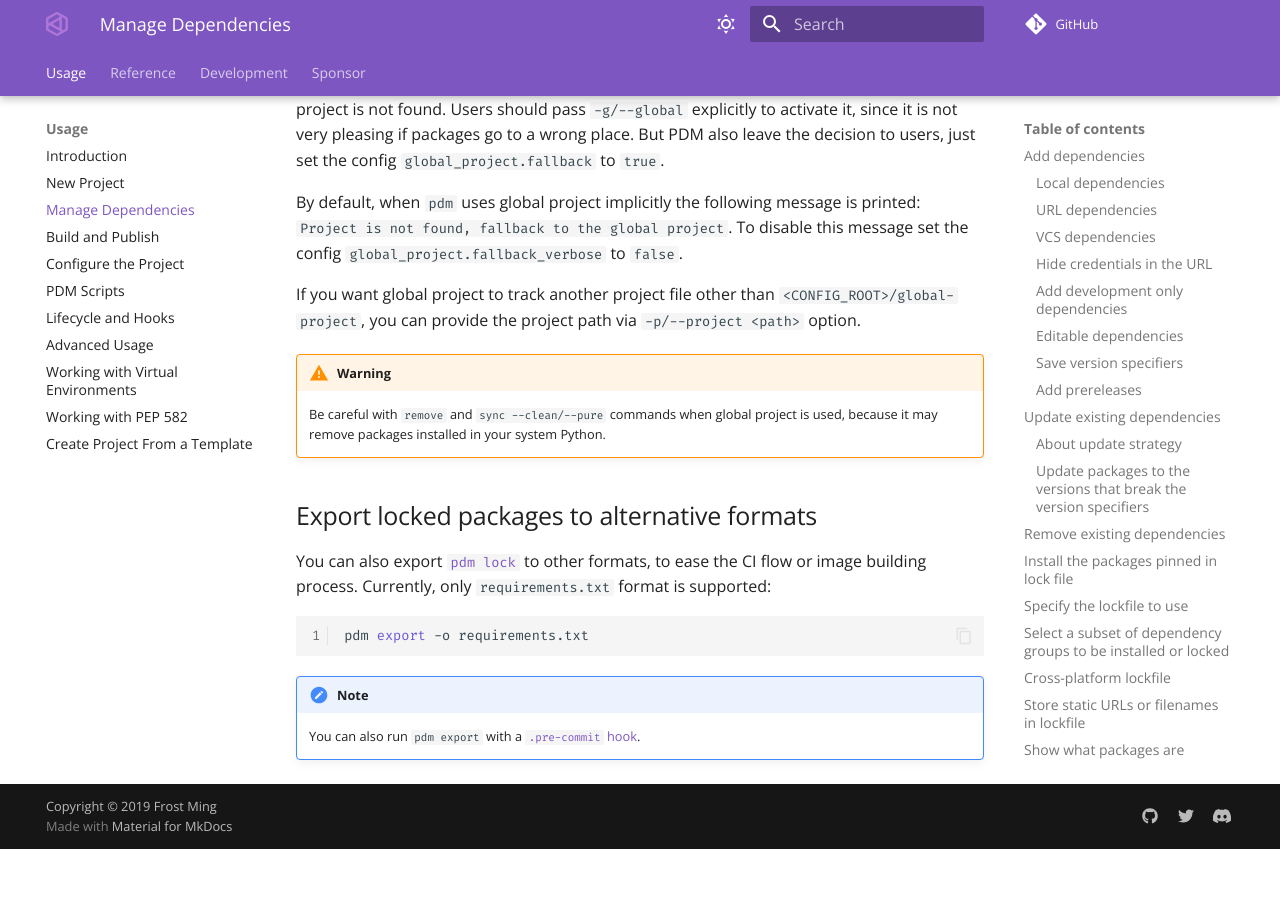
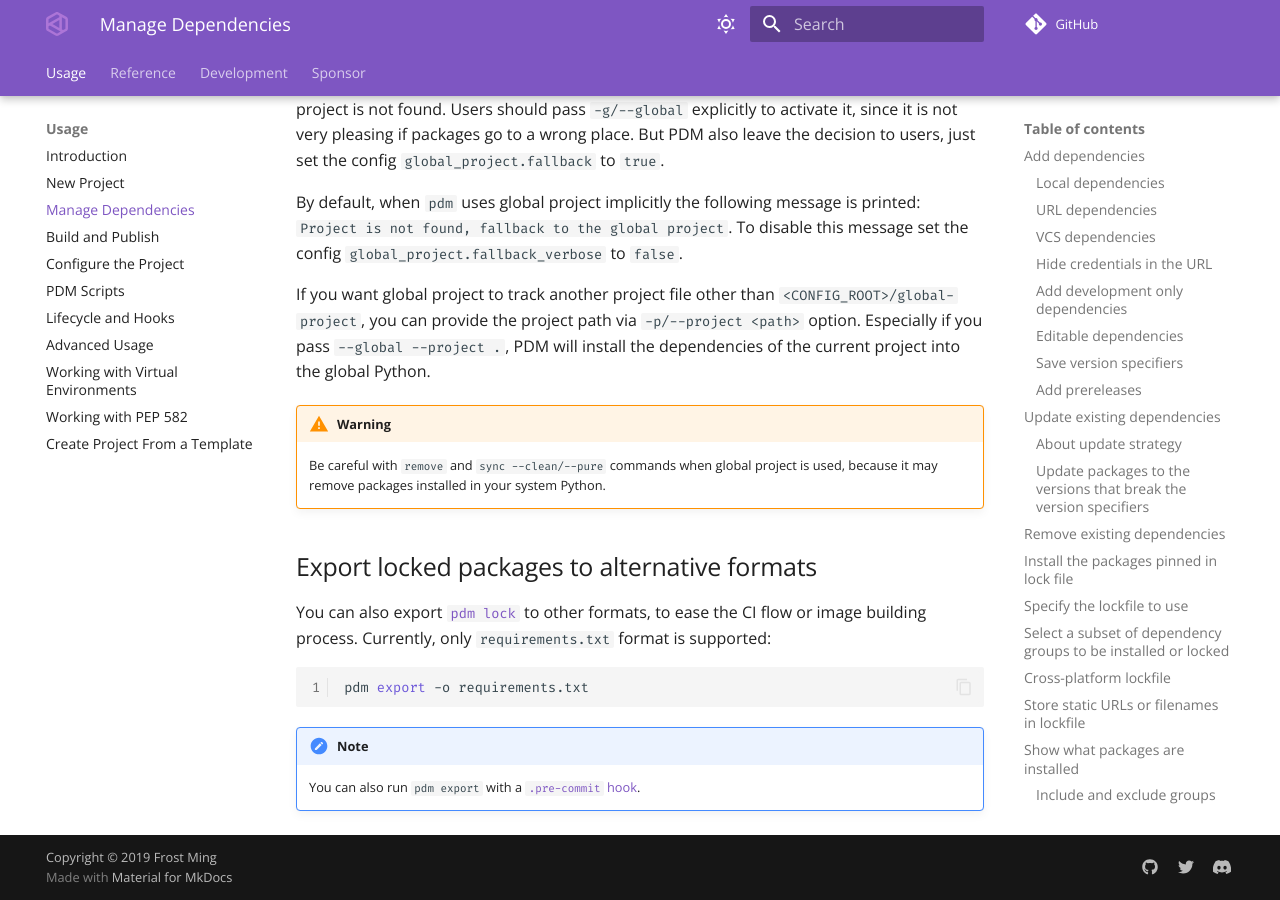
Before and after one commit to azurelotus0926/pdm, an MkDocs documentation site: the page built from docs/docs/usage/dependency.md, in a window 1280 px wide and 900 px high, scrolled down 11761 px. Built offline with MkDocs 1.6.1 and Material for MkDocs 9.7.7, drawn with Linux system fonts in a browser that asks for light colours; comment, search, counter and statistics services are not loaded; the version menu is left out; before the commit the page ends 12610 px from its top, so only the background shows below that.

Commit message:
doc: add note about installing into global python (#2271)

```diff
--- a/docs/docs/usage/dependency.md
+++ b/docs/docs/usage/dependency.md
@@ -487,7 +487,8 @@ But PDM also leave the decision to users, just set the config `global_project.fa
 By default, when `pdm` uses global project implicitly the following message is printed: `Project is not found, fallback to the global project`. To disable this message set the config `global_project.fallback_verbose` to `false`.
 
 If you want global project to track another project file other than `<CONFIG_ROOT>/global-project`, you can provide the
-project path via `-p/--project <path>` option.
+project path via `-p/--project <path>` option. Especially if you pass `--global --project .`, PDM will install the dependencies
+of the current project into the global Python.
 
 !!! warning
     Be careful with `remove` and `sync --clean/--pure` commands when global project is used, because it may remove packages installed in your system Python.
```
